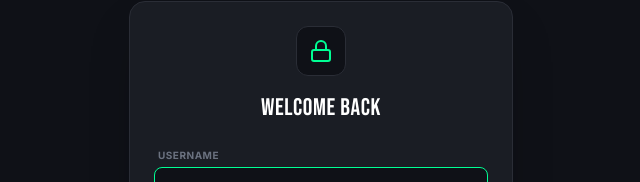
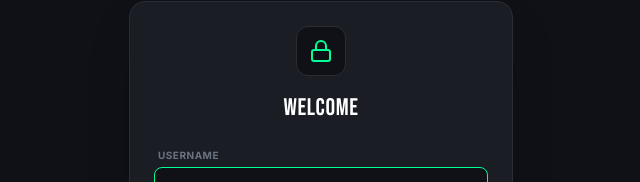
Before and after one commit to quietpanda284/Flow, a React (Vite) app: page / in a window 1280 px wide. Shown: the part 216-398 px from the top of the page, without its empty margins (319-959 px from the left). Built offline with nearby package versions, Linux system fonts and the light colour scheme; no server answers.

Commit message:
feat: Refine default categories and login text
Removes default "Breaks" and "Admin" categories from user seeding, as these are now managed dynamically. Updates the login page greeting to a more concise "Welcome".

```diff
--- a/components/LoginPage.tsx
+++ b/components/LoginPage.tsx
@@ -97,7 +97,7 @@ const LoginContainer = ({
                         {isRegistering ? <UserPlus className="text-accent-focus" size={24} /> : <Lock className="text-accent-focus" size={24} />}
                     </div>
                     <h1 className="text-2xl text-white tracking-wide font-display text-center">
-                        {isRegistering ? 'Create Account' : 'Welcome Back'}
+                        {isRegistering ? 'Create Account' : 'Welcome'}
                     </h1>
                 </div>
 
```
Also changed, not shown: 1 other file (tests, documents, lock files or other folders).
